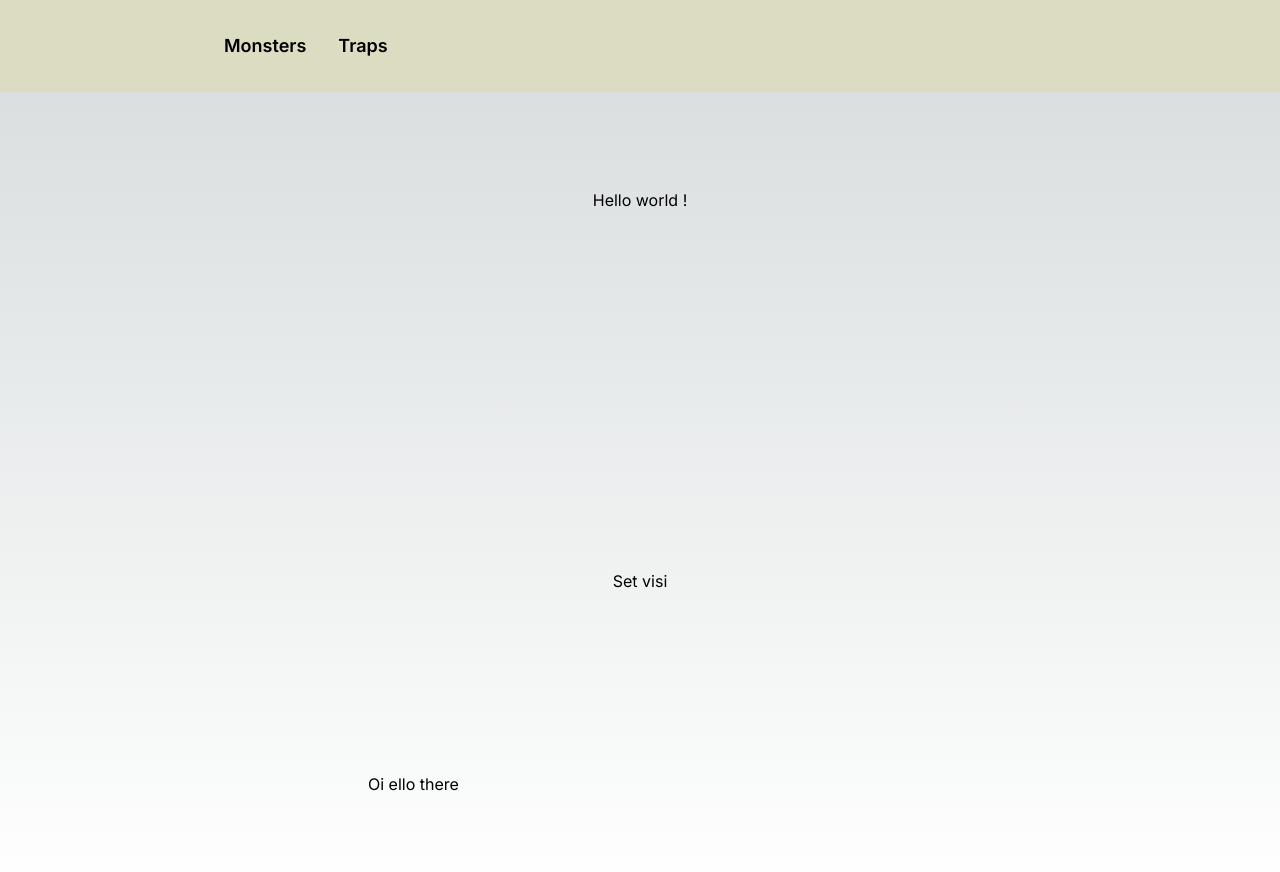
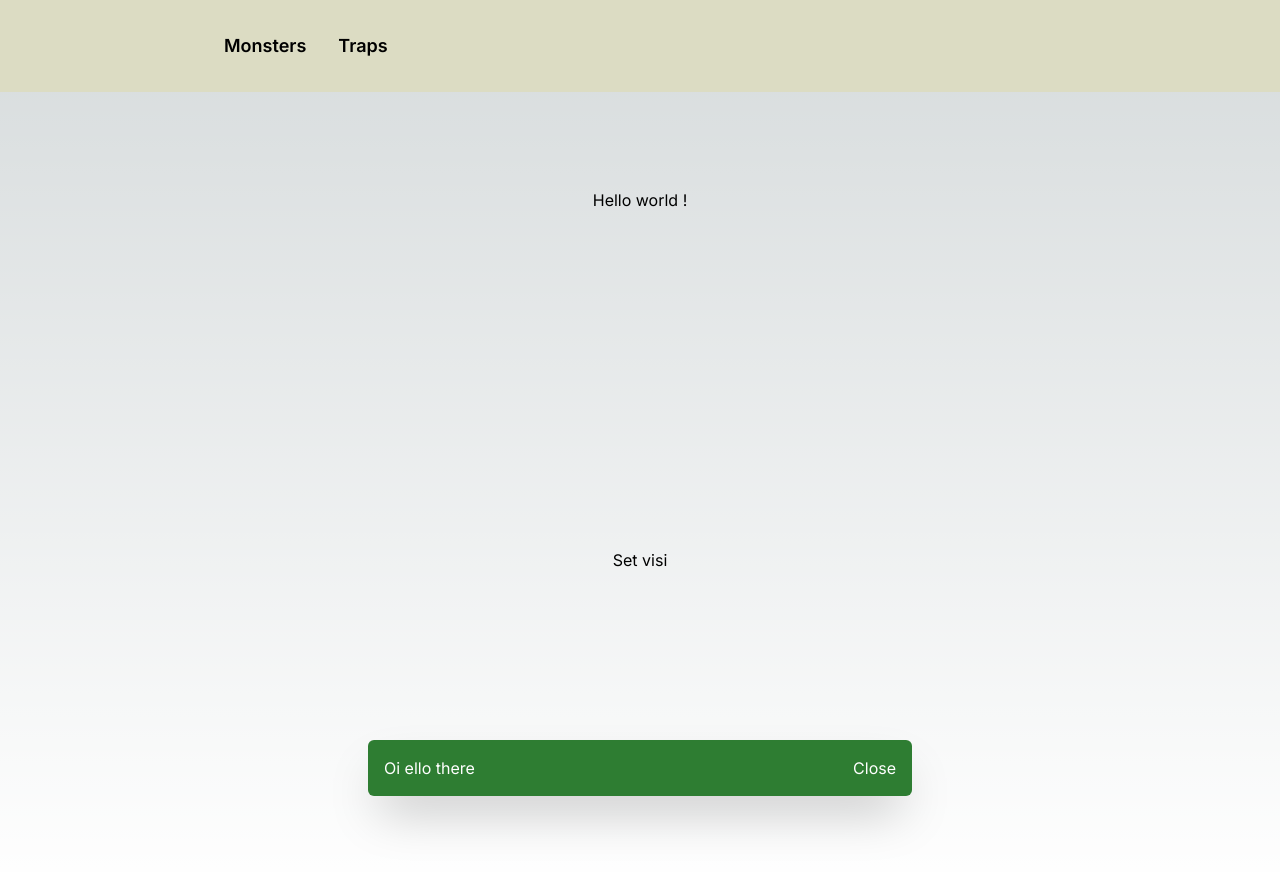
Before and after one commit to JRIngram/ttrpg-dungeon-planner, a Next.js app in the folder client/: page / in a window 1280 px wide. Both pictures are taken after a click on the button "Set visi". Shown: the top 872 px of the page. Built offline with nearby package versions, Linux system fonts and the light colour scheme.

Commit message:
Add styling to toast

```diff
--- a/client/src/app/page.tsx
+++ b/client/src/app/page.tsx
@@ -1,5 +1,5 @@
 "use client";
-import { Toast } from "@/components/molecules/Toast/Toast";
+import { Toast, ToastType } from "@/components/molecules/Toast/Toast";
 import { useState } from "react";
 
 export default function Home() {
@@ -9,11 +9,7 @@ export default function Home() {
       <p>Hello world {isVisible}!</p>
       <p>{isVisible}</p>
       <button onClick={() => setIsVisible(!isVisible)}>Set visi</button>
-      {isVisible && (
-        <div className="animate-toastFadeIn w-6/12">
-          <Toast message="Oi ello there" />
-        </div>
-      )}
+      {isVisible && <Toast message="Oi ello there" type={ToastType.SUCCESS} />}
     </main>
   );
 }
--- a/client/src/components/molecules/Toast/Toast.tsx
+++ b/client/src/components/molecules/Toast/Toast.tsx
@@ -1,11 +1,35 @@
+export enum ToastType {
+  SUCCESS,
+  WARNING,
+  ERROR,
+}
+
 type Props = {
   message: string;
+  type: ToastType;
 };
 
-export const Toast = ({ message }: Props) => {
+export const Toast = ({ message, type }: Props) => {
+  const getBackgroundColor = (type: ToastType) => {
+    switch (type) {
+      case ToastType.SUCCESS:
+        return "bg-success";
+      case ToastType.WARNING:
+        return "bg-warning";
+      case ToastType.ERROR:
+        return "bg-error";
+      default:
+        console.log("hit the default");
+        return "bg-white";
+    }
+  };
+
   return (
-    <div>
-      <p>{message}</p>
+    <div
+      className={`animate-toastFadeIn min-h-8 w-6/12 p-4 rounded-md ${getBackgroundColor(type)} flex flex-row gap-4 justify-between shadow-2xl`}
+    >
+      <p className={"text-white"}>{message}</p>
+      <button className="text-white">Close</button>
     </div>
   );
 };
--- a/client/tailwind.config.ts
+++ b/client/tailwind.config.ts
@@ -26,6 +26,9 @@ const config: Config = {
     colors: {
       white: "#FFFFFF",
       black: "#000000",
+      success: "#2e7d32",
+      error: "#d32f2f",
+      warning: "#ed6c02",
       gray: {
         200: "#e5e7eb",
         300: "#d1d5db",
```
Also changed, not shown: 1 other file (tests, documents, lock files or other folders).
